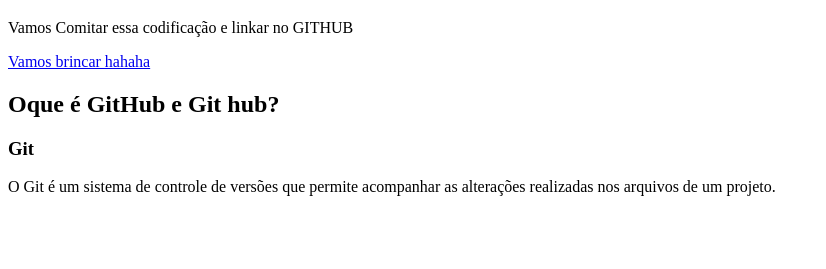
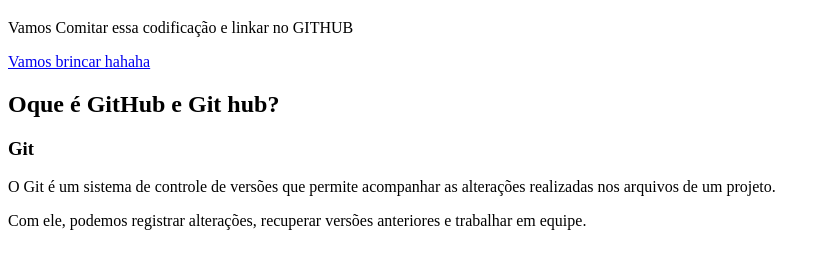
Before and after one commit to guisete/github, a plain HTML site: page index.html in a window 1280 px wide. Shown: the part 87-356 px from the top of the page, without its empty margins (0-826 px from the left). Drawn offline with Linux system fonts and the light colour scheme.

Commit message:
adicionei outro paragrafo falando mais sobre o git

```diff
--- a/index.html
+++ b/index.html
@@ -30,3 +30,10 @@
                     que permite acompanhar as alterações realizadas
                     nos arquivos de um projeto.
                 </p>
+
+                <p>
+                    Com ele, podemos registrar alterações,
+                    recuperar versões anteriores e trabalhar
+                    em equipe.
+                </p>
+            </div>
```
